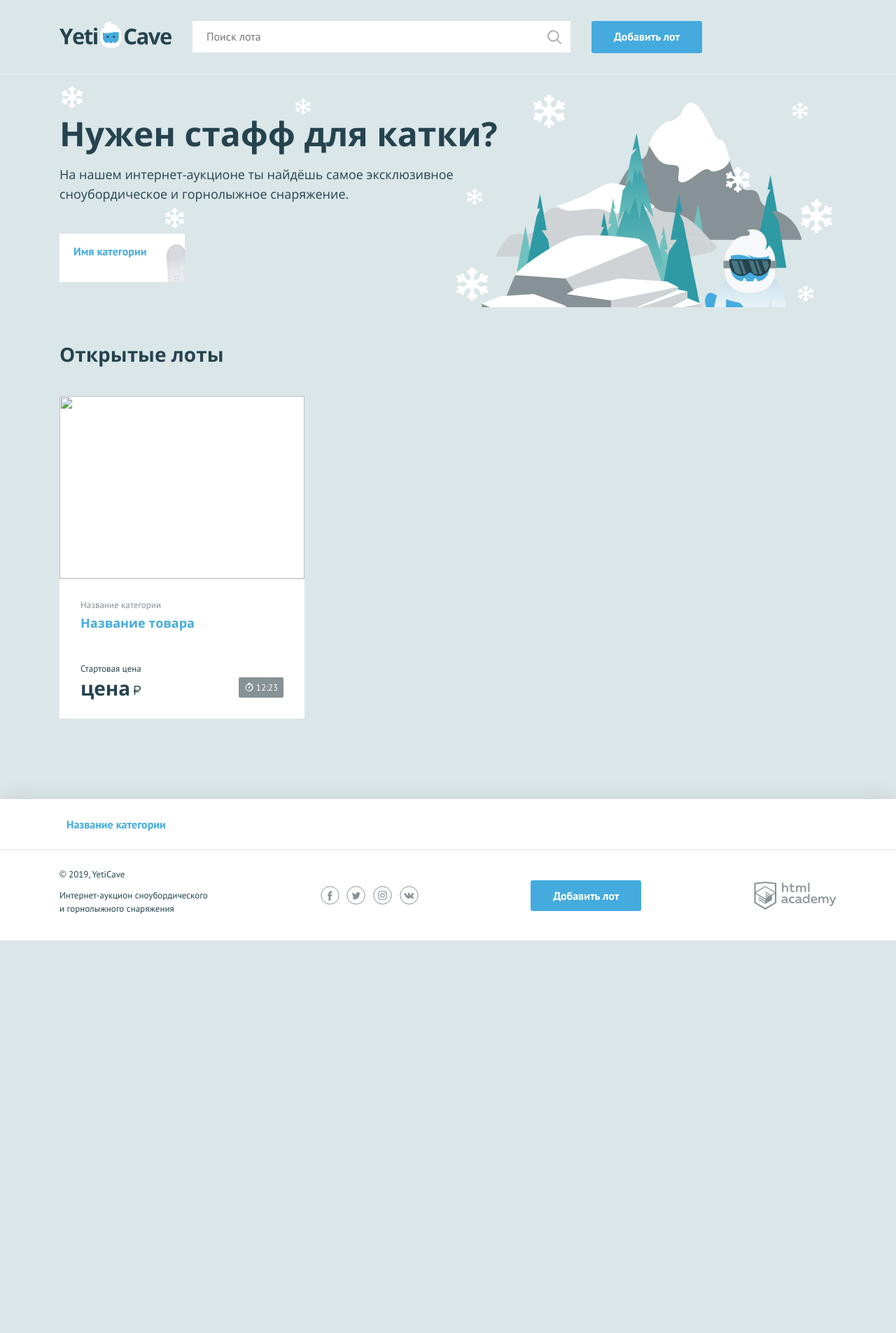
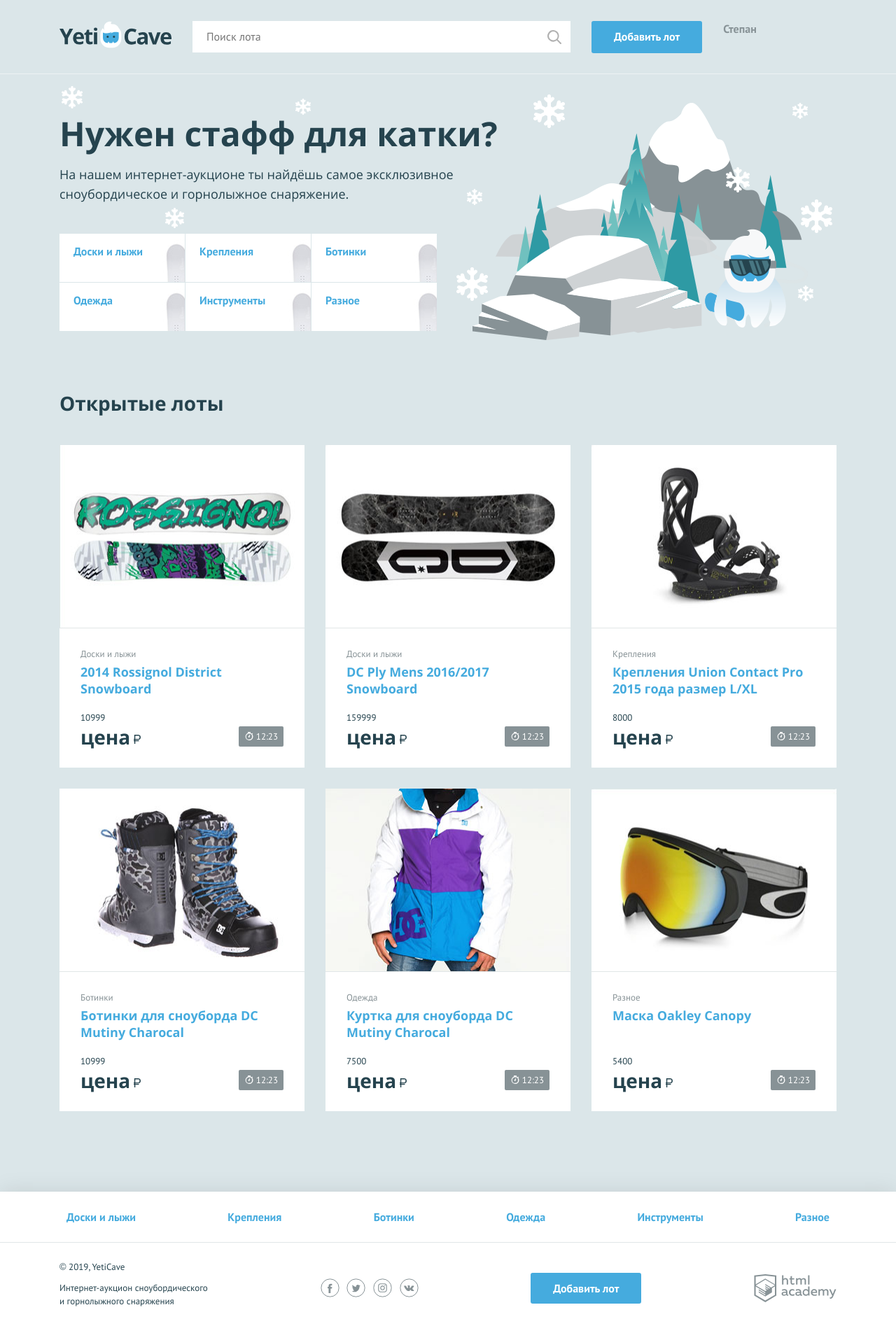
Before and after one commit to Stepan881/844681-yeticave, a PHP site: page / in a window 1280 px wide. Shown: the whole page at 70% size. Before the commit the page ends 1344 px from the top, so only its background shows below. Run offline with PHP 8.4, Linux system fonts and the light colour scheme.

Commit message:
Итерация по массивам

```diff
--- a/index.php
+++ b/index.php
@@ -1,7 +1,49 @@
 <?php
 $is_auth = rand(0, 1);
 
-$user_name = ''; // укажите здесь ваше имя
+$user_name = 'Степан'; // укажите здесь ваше имя
+
+$categories = ['Доски и лыжи', 'Крепления', 'Ботинки', 'Одежда', 'Инструменты', 'Разное'];
+
+$article_list = [
+    [
+        'name' => '2014 Rossignol District Snowboard',
+        'cate' => 'Доски и лыжи',
+        'price' => 10999,
+        'url' => 'img/lot-1.jpg'
+    ],
+    [
+        'name' => 'DC Ply Mens 2016/2017 Snowboard',
+        'cate' => 'Доски и лыжи',
+        'price' => 159999,
+        'url' => 'img/lot-2.jpg'
+    ],
+    [
+        'name' => 'Крепления Union Contact Pro 2015 года размер L/XL',
+        'cate' => 'Крепления',
+        'price' => 8000,
+        'url' => 'img/lot-3.jpg'
+    ],
+    [
+        'name' => 'Ботинки для сноуборда DC Mutiny Charocal',
+        'cate' => 'Ботинки',
+        'price' => 10999,
+        'url' => 'img/lot-4.jpg'
+    ],
+    [
+        'name' => 'Куртка для сноуборда DC Mutiny Charocal',
+        'cate' => 'Одежда',
+        'price' => 7500,
+        'url' => 'img/lot-5.jpg'
+    ],
+    [
+        'name' => 'Маска Oakley Canopy',
+        'cate' => 'Разное',
+        'price' => 5400,
+        'url' => 'img/lot-6.jpg'
+    ]
+];
+
 ?>
 <!DOCTYPE html>
 <html lang="ru">
@@ -29,6 +71,20 @@ $user_name = ''; // укажите здесь ваше имя
         <nav class="user-menu">
 
         <!-- здесь должен быть PHP код для показа имени пользователя -->
+        <?php if ($is_auth === 1): ?>
+            <div class="user-menu__logged">
+                <p><?=$user_name; ?></p>
+            </div>
+        <?php else: ?>
+            <ul class="user-menu__list">
+                <li class="user-menu__item">
+                    <a href="#">Регистрация</a>
+                </li>
+                <li class="user-menu__item">
+                    <a href="#">Вход</a>
+                </li>
+            </ul>
+        <?php endif; ?>
 
         </nav>
     </div>
@@ -40,9 +96,14 @@ $user_name = ''; // укажите здесь ваше имя
         <p class="promo__text">На нашем интернет-аукционе ты найдёшь самое эксклюзивное сноубордическое и горнолыжное снаряжение.</p>
         <ul class="promo__list">
             <!--заполните этот список из массива категорий-->
+            <?php $i = 0;
+            while ($i < count($categories)): ?>
             <li class="promo__item promo__item--boards">
-                <a class="promo__link" href="pages/all-lots.html">Имя категории</a>
+                <a class="promo__link" href="pages/all-lots.html"><?=$categories[$i];?></a>
             </li>
+            <?php $i = $i + 1; ?>
+            <?php endwhile; ?>
+
         </ul>
     </section>
     <section class="lots">
@@ -51,16 +112,18 @@ $user_name = ''; // укажите здесь ваше имя
         </div>
         <ul class="lots__list">
             <!--заполните этот список из массива с товарами-->
+            <?php $i = 0;
+            while ($i < count($article_list)): ?>
             <li class="lots__item lot">
                 <div class="lot__image">
-                    <img src="" width="350" height="260" alt="">
+                    <img src="<?=$article_list[$i]['url'];?>" width="350" height="260" alt="">
                 </div>
                 <div class="lot__info">
-                    <span class="lot__category">Название категории</span>
-                    <h3 class="lot__title"><a class="text-link" href="pages/lot.html">Название товара</a></h3>
+                    <span class="lot__category"><?=$article_list[$i]['cate'];?></span>
+                    <h3 class="lot__title"><a class="text-link" href="pages/lot.html"><?=$article_list[$i]['name'];?></a></h3>
                     <div class="lot__state">
                         <div class="lot__rate">
-                            <span class="lot__amount">Стартовая цена</span>
+                            <span class="lot__amount"><?=$article_list[$i]['price'];?></span>
                             <span class="lot__cost">цена<b class="rub">р</b></span>
                         </div>
                         <div class="lot__timer timer">
@@ -69,6 +132,8 @@ $user_name = ''; // укажите здесь ваше имя
                     </div>
                 </div>
             </li>
+            <?php $i = $i + 1; ?>
+            <?php endwhile; ?>
         </ul>
     </section>
 </main>
@@ -78,9 +143,13 @@ $user_name = ''; // укажите здесь ваше имя
     <nav class="nav">
         <ul class="nav__list container">
             <!--заполните этот список из массива категорий-->
+            <?php $i = 0;
+            while ($i < count($categories)): ?>
             <li class="nav__item">
-                <a href="pages/all-lots.html">Название категории</a>
+                <a href="pages/all-lots.html"><?=$categories[$i];?></a>
             </li>
+            <?php $i = $i + 1; ?>
+            <?php endwhile; ?>
         </ul>
     </nav>
     <div class="main-footer__bottom container">
```
